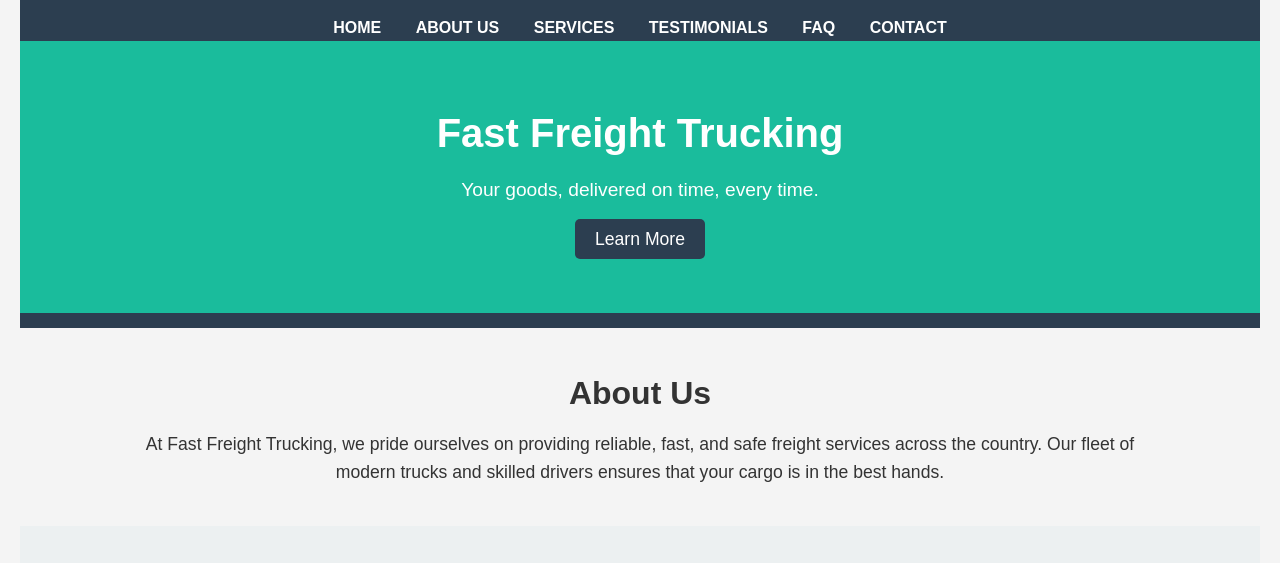
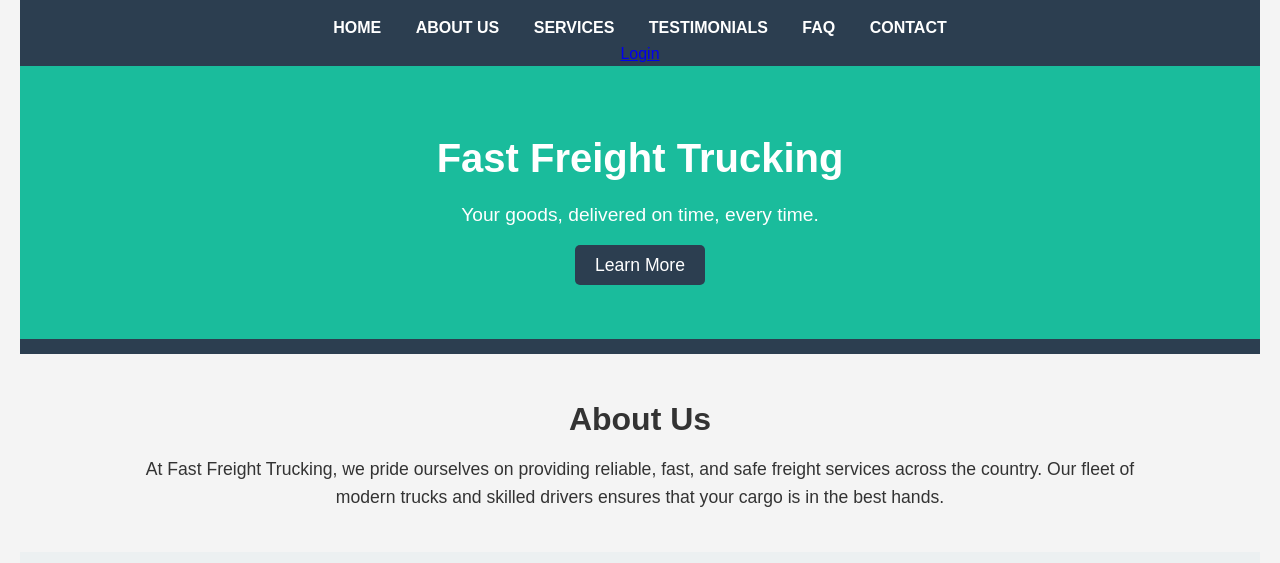
Before and after one commit to Elyr-x/Elyr.github.io, a plain HTML site: page index.html in a window 1280 px wide. Shown: the top 563 px of the page. Drawn offline with Linux system fonts and the light colour scheme.

Commit message:
Update index.html

```diff
--- a/index.html
+++ b/index.html
@@ -17,6 +17,9 @@
                 <li><a href="#faq">FAQ</a></li>
                 <li><a href="#contact">Contact</a></li>
             </ul>
+            <div class="login-button">
+            <a href="#login" class="login">Login</a>
+        </div>
         </nav>
         <div class="hero">
             <h1>Fast Freight Trucking</h1>
```
